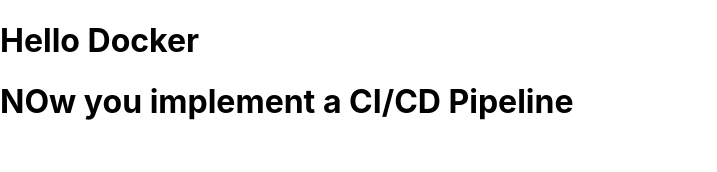
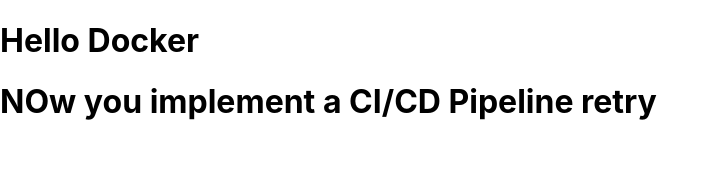
Before and after one commit to newtracechetan/demo-docker, a React (Create React App) app: page / in a window 1280 px wide. Shown: the top 172 px of the page, without its empty margins (0-717 px from the left). Built offline with nearby package versions, Linux system fonts and the light colour scheme.

Commit message:
🔁 Retry CI/CD one more time

```diff
--- a/src/App.js
+++ b/src/App.js
@@ -4,7 +4,7 @@
   return (
     <div >
     <h1>Hello Docker</h1>
-    <h1> NOw you implement a CI/CD Pipeline</h1>
+    <h1> NOw you implement a CI/CD Pipeline retry</h1>
 
     </div>
   );
```
